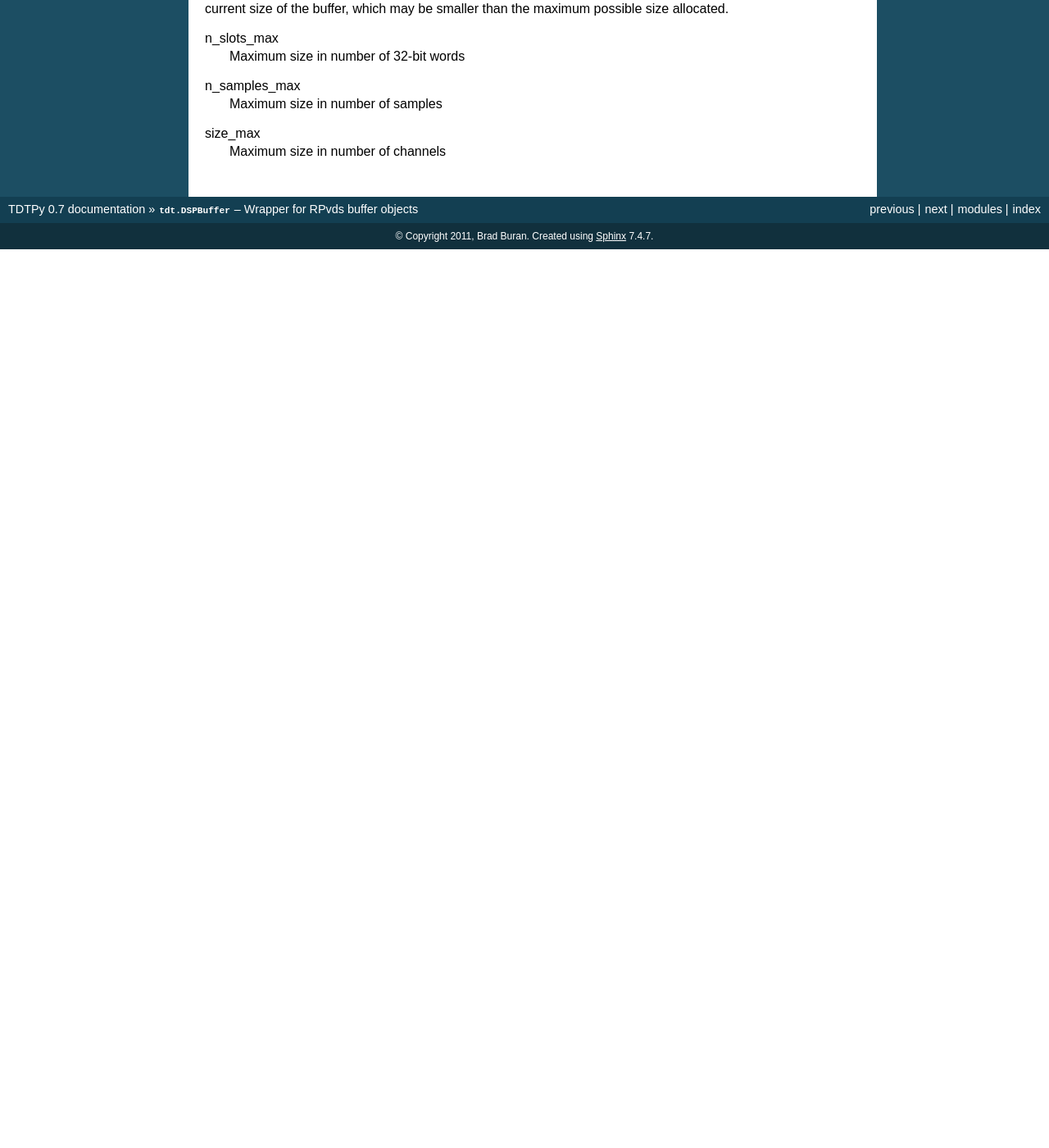
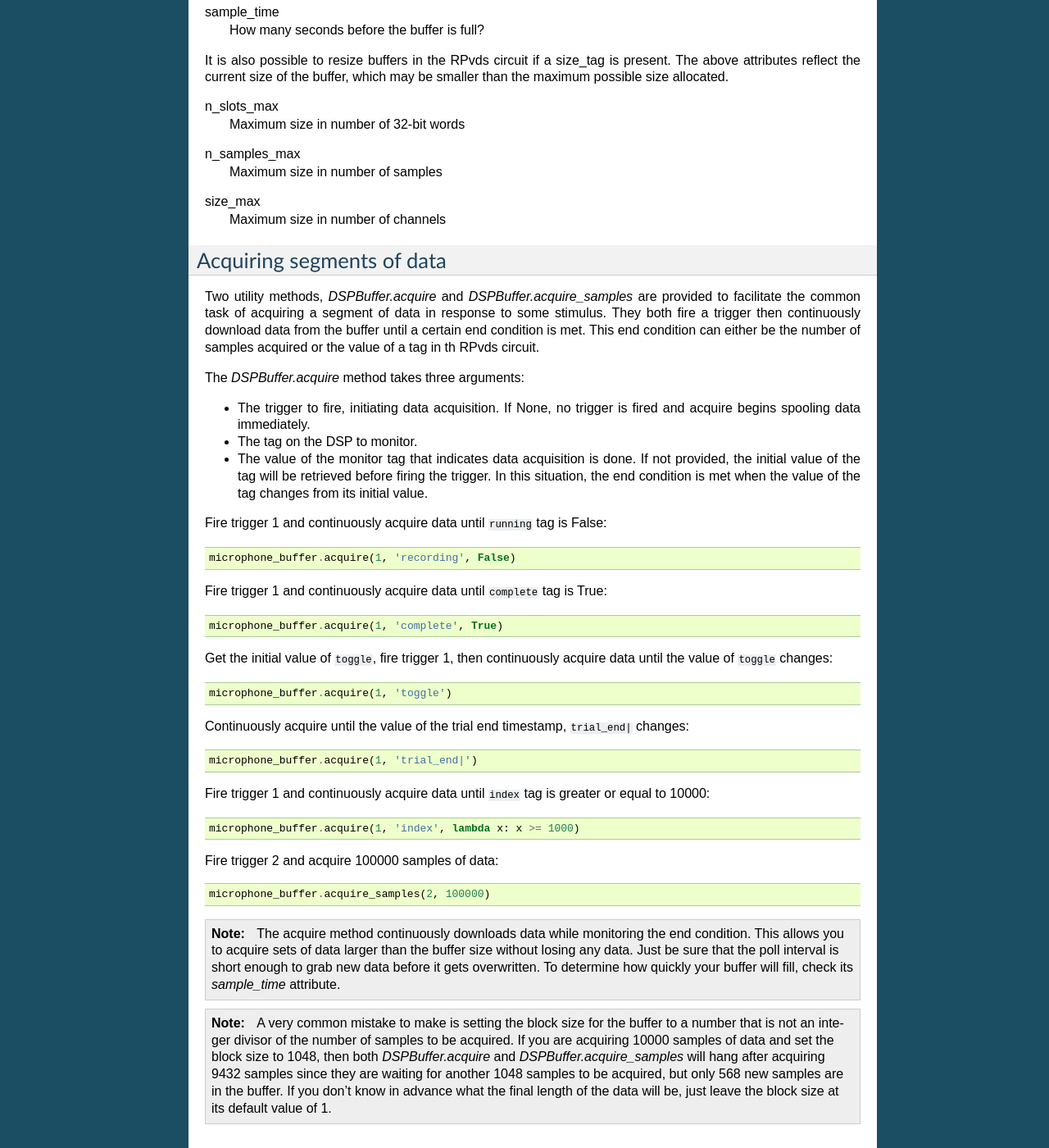
Before and after one commit to LABSN/tdtpy, a Sphinx documentation site: the page built from docs/dsp_buffer.rst, in a window 1280 px wide and 1400 px high, scrolled down 4104 px. Shown: the whole window at 82% size. Built offline with Sphinx 7.4.7, drawn with Linux system fonts in a browser that asks for light colours; before the commit the page ends 4408 px from its top, so only the background shows below that; some of the changed text lies outside the part shown.

Commit message:
Doc enhancements

```diff
--- a/docs/dsp_buffer.rst
+++ b/docs/dsp_buffer.rst
@@ -177,11 +177,16 @@ quickly the buffer will fill up.
 8000
 >>> print buffer.size           # number of samples per channel
 500
+>>> print buffer.fs             # sampling frequency of buffer data
+12207.03125
+>>> print buffer.sample_time    # time (in seconds) to fill up the buffer
+0.04096
 
 In the above example, we know that even though the buffer can hold 8,000
 samples of data, it will fill up after only 500 samples of 16-channel data are
-collected.  This provides a useful metric for knowing whether we have set the
-buffer size appropriately.
+collected.  At a sampling frequency of 12 kHz, this means the buffer can only
+hold 41 msec of 16-channel data.  This provides a useful metric for knowing
+whether we have set the buffer size appropriately.
 
 n_slots
     Size in number of 32-bit words (the buffer's atomic unit of of storage)
@@ -204,3 +209,69 @@ n_samples_max
     Maximum size in number of samples
 size_max
     Maximum size in number of channels
+
+Acquiring segments of data
+--------------------------
+
+Two utility methods, `DSPBuffer.acquire` and `DSPBuffer.acquire_samples` are
+provided to facilitate the common task of acquiring a segment of data in
+response to some stimulus.  They both fire a trigger then continuously download
+data from the buffer until a certain end condition is met.  This end condition
+can either be the number of samples acquired or the value of a tag in th RPvds
+circuit.
+
+The `DSPBuffer.acquire` method takes three arguments:
+
+* The trigger to fire, initiating data acquisition.  If None, no trigger is
+  fired and acquire begins spooling data immediately.
+* The tag on the DSP to monitor.
+* The value of the monitor tag that indicates data acquisition is done.  If not
+  provided, the initial value of the tag will be retrieved before firing the
+  trigger.  In this situation, the end condition is met when the value of the
+  tag changes from its initial value.
+
+Fire trigger 1 and continuously acquire data until ``running`` tag is False::
+
+    microphone_buffer.acquire(1, 'recording', False)
+
+Fire trigger 1 and continuously acquire data until ``complete`` tag is True::
+
+    microphone_buffer.acquire(1, 'complete', True)
+
+Get the initial value of ``toggle``, fire trigger 1, then continuously acquire
+data until the value of ``toggle`` changes::
+
+    microphone_buffer.acquire(1, 'toggle')
+
+Continuously acquire until the value of the trial end timestamp, ``trial_end|``
+changes::
+
+    microphone_buffer.acquire(1, 'trial_end|')
+
+Fire trigger 1 and continuously acquire data until ``index`` tag is greater or
+equal to 10000::
+
+    microphone_buffer.acquire(1, 'index', lambda x: x >= 1000)
+
+Fire trigger 2 and acquire 100000 samples of data::
+
+    microphone_buffer.acquire_samples(2, 100000)
+
+.. note::
+
+    The acquire method continuously downloads data while monitoring the end
+    condition.  This allows you to acquire sets of data larger than the buffer
+    size without losing any data.  Just be sure that the poll interval is
+    short enough to grab new data before it gets overwritten.  To determine how
+    quickly your buffer will fill, check its `sample_time` attribute.
+
+.. note::
+
+    A very common mistake to make is setting the block size for the buffer to a
+    number that is not an integer divisor of the number of samples to be
+    acquired.  If you are acquiring 10000 samples of data and set the block size
+    to 1048, then both `DSPBuffer.acquire` and `DSPBuffer.acquire_samples` will
+    hang after acquiring 9432 samples since they are waiting for another 1048
+    samples to be acquired, but only 568 new samples are in the buffer.  If you
+    don't know in advance what the final length of the data will be, just leave
+    the block size at its default value of 1.
```
Also changed, not shown: docs/index.rst (+2 -32 lines), 1 other file.
